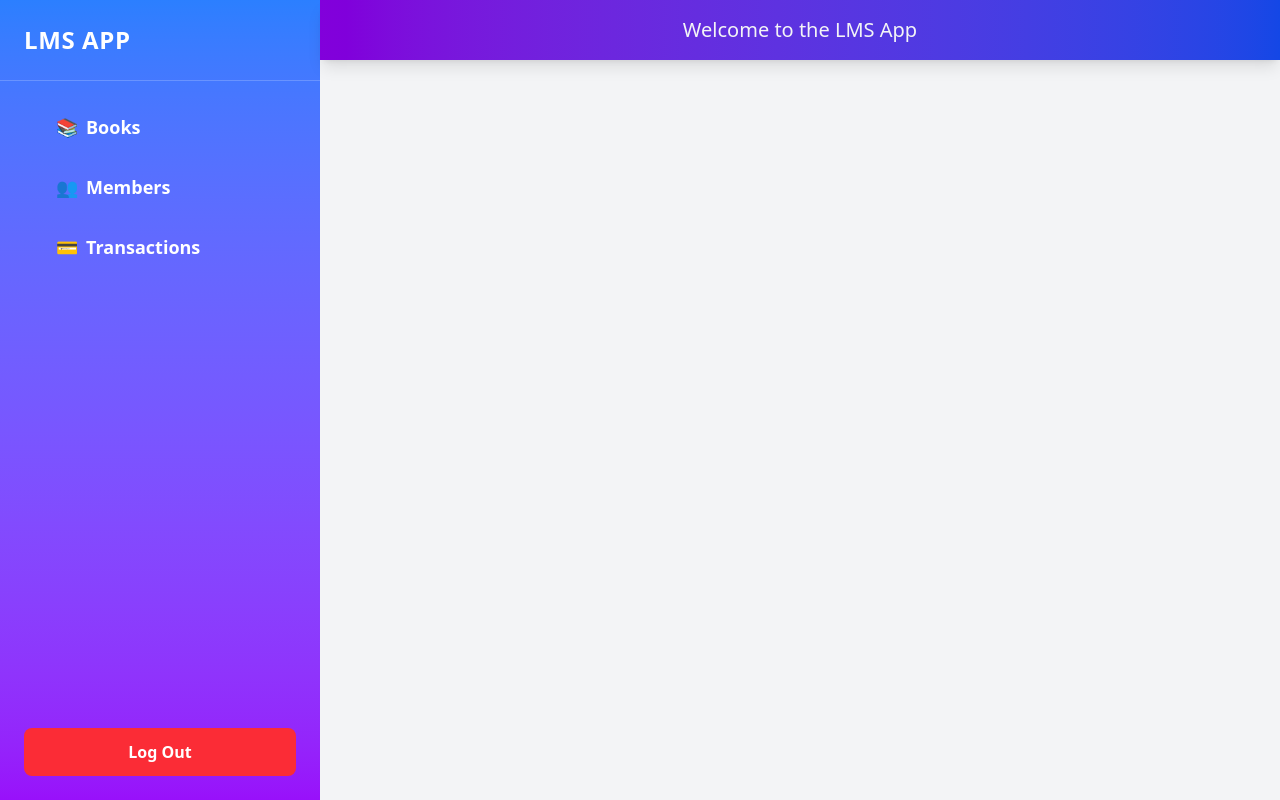
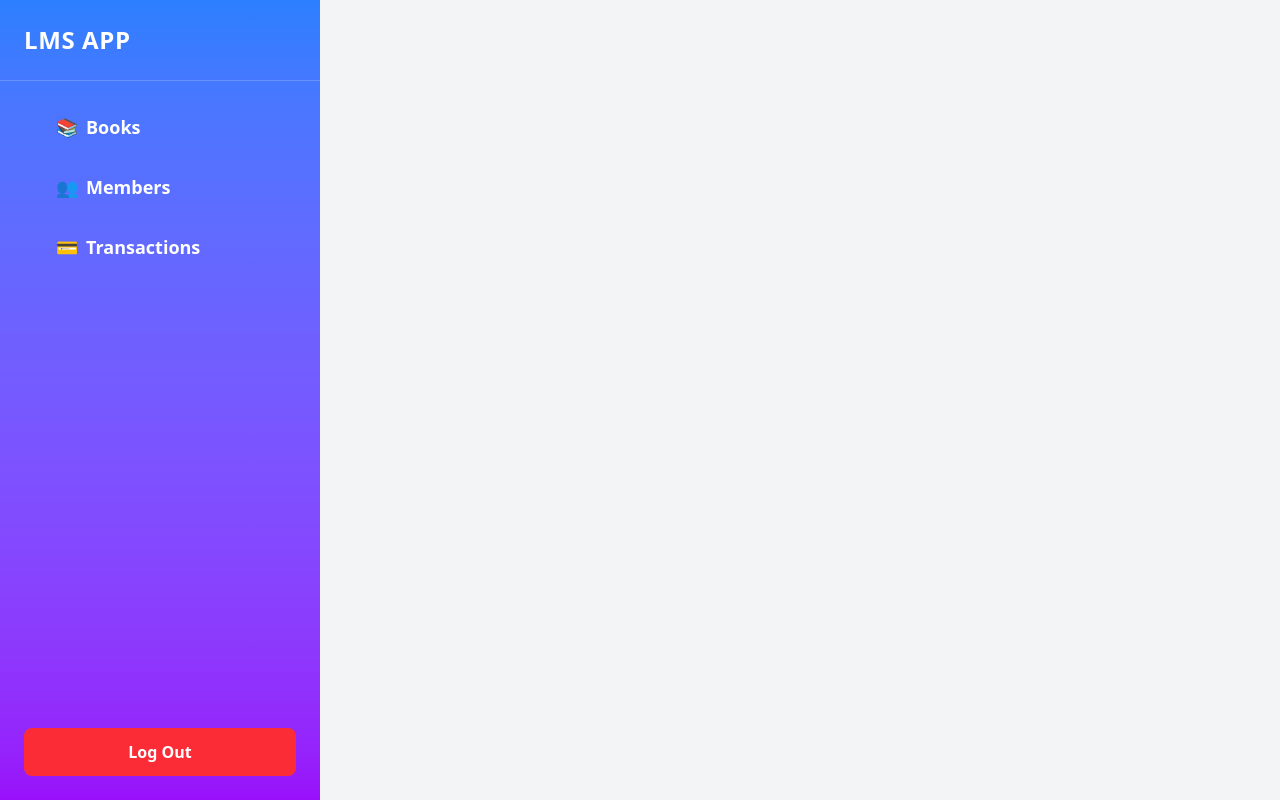
Before and after one commit to ksamrat224/LMS, a React (Vite) app in the folder Frontend/: page / in a window 1280 px wide. Built offline with nearby package versions, Linux system fonts and the light colour scheme; sample sign-in values are in the browser's storage.

Commit message:
applayout ui changed

```diff
--- a/Frontend/src/layout/AppLayout.tsx
+++ b/Frontend/src/layout/AppLayout.tsx
@@ -6,9 +6,7 @@ const AppLayout = () => {
     <div className="w-screen h-screen flex">
       <SideBar />
       <div className="w-[75%] h-full bg-gray-100 flex flex-col">
-        <header className="py-4 text-center bg-gradient-to-r from-purple-700 to-blue-700 shadow-lg">
-          <p className="text-gray-100 text-xl font-medium">Welcome to the LMS App</p>
-        </header>
+
         <div className="flex-grow overflow-auto">
           <Outlet />
           {/* This is where the nested routes will be rendered */}
```
